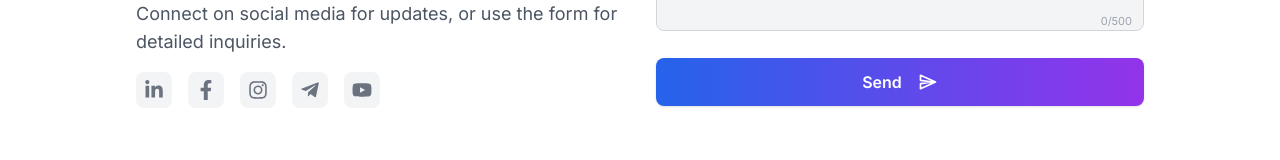
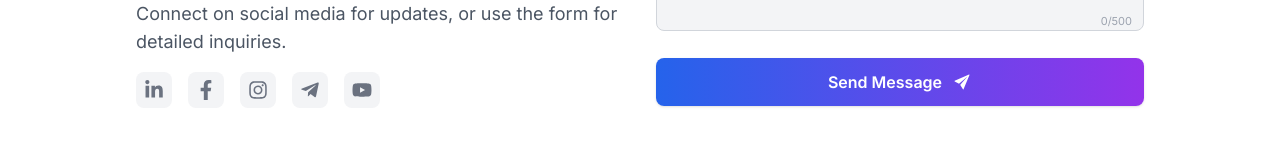
Before and after one commit to dhruba-datta/Portfolio-v2, a React (Vite) app: page /contact in a window 1280 px wide. Shown: the part 510-670 px from the top of the page. Built offline with nearby package versions, Linux system fonts and the light colour scheme.

Commit message:
contact icons updated

```diff
--- a/src/components/sections/Contact.tsx
+++ b/src/components/sections/Contact.tsx
@@ -2,6 +2,8 @@ import React, { useState } from "react";
 import { motion } from "framer-motion";
 import emailjs from "emailjs-com";
 import { FaFacebookF, FaInstagram, FaLinkedinIn, FaTelegramPlane, FaYoutube } from "react-icons/fa";
+import { FaCheck } from "react-icons/fa";
+import { IoIosSend } from "react-icons/io";
 
 type FormType = {
   name: string;
@@ -448,12 +450,8 @@ const Contact: React.FC = () => {
               </>
             ) : status === "success" ? (
               <>
-                <span>Message Sent!</span>
-                {/* Modern checkmark in circle */}
-                <svg className="w-5 h-5 ml-2 text-green-200" fill="none" stroke="currentColor" strokeWidth={2} viewBox="0 0 24 24">
-                  <circle cx="12" cy="12" r="10" stroke="currentColor" strokeWidth="2" fill="#22c55e" />
-                  <path strokeLinecap="round" strokeLinejoin="round" d="M9 12l2 2 4-4" stroke="#fff" strokeWidth="2" />
-                </svg>
+                <span>Message Sent</span>
+                <FaCheck className="w-5 h-5 ml-1 text-white-400" aria-hidden="true" />
               </>
             ) : status === "error" ? (
               <>
@@ -466,11 +464,8 @@ const Contact: React.FC = () => {
               </>
             ) : (
               <>
-                <span>Send</span>
-                {/* Modern paper plane icon */}
-                <svg className="w-5 h-5 ml-2" fill="none" stroke="currentColor" strokeWidth={2} viewBox="0 0 24 24">
-                  <path strokeLinecap="round" strokeLinejoin="round" d="M3 20l18-8-18-8v6l15 2-15 2v6z" />
-                </svg>
+                <span>Send Message</span>
+                <IoIosSend className="w-5 h-5 ml-0.5" aria-hidden="true" />
               </>
             )}
           </motion.button>
```
